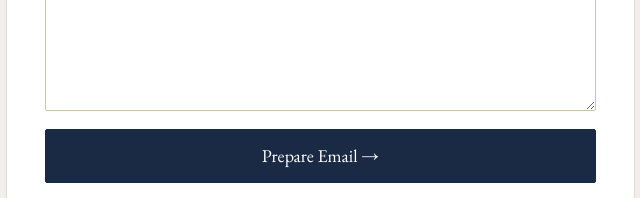
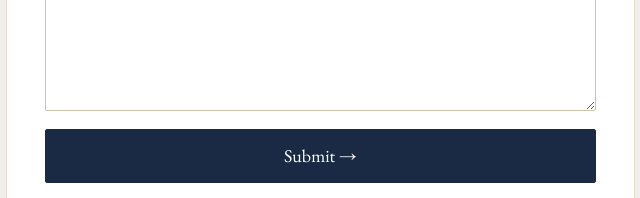
Before and after one commit to dev090/PrabhakarLaw, a plain HTML site: page contact.html in a window 1280 px wide. Shown: the part 1040-1238 px from the top of the page, 613-1253 px from the left. Drawn offline with nearby package versions, Linux system fonts and the light colour scheme.

Commit message:
Rename contact form button to Submit

```diff
--- a/contact.html
+++ b/contact.html
@@ -15,7 +15,7 @@
     <main id="main">
       <section class="page-hero"><div class="container page-hero__inner"><nav class="breadcrumb" aria-label="Breadcrumb"><a href="index.html">Home</a><span aria-hidden="true">›</span><span aria-current="page">Contact</span></nav><h1>Request a Consultation</h1><p>Have a question or want to discuss your matter? Contact us and we’ll get back to you shortly to arrange a consultation.</p></div></section>
       <section class="contact"><div class="container contact__grid"><div><h2>Get in touch</h2><p class="contact__intro">Consultations are available virtually or in person, by appointment.</p><div class="contact-list"><a class="contact-item" href="tel:+12268384444"><span class="contact-item__icon" aria-hidden="true">☎</span><span>+1 (226) 838-4444</span></a><div class="contact-item"><span class="contact-item__icon" aria-hidden="true">F</span><span>Fax: +1 (226) 400-2423</span></div><a class="contact-item" href="mailto:info@prabhakarlaw.com"><span class="contact-item__icon" aria-hidden="true">✉</span><span>info@prabhakarlaw.com</span></a><div class="contact-item"><span class="contact-item__icon" aria-hidden="true">⌖</span><span>Ontario, Canada</span></div></div></div>
-        <form class="contact-form" data-contact-form><div class="field"><label for="name">Full name *</label><input id="name" name="name" type="text" autocomplete="name" required /></div><div class="field"><label for="email">Email address *</label><input id="email" name="email" type="email" autocomplete="email" required /></div><div class="field"><label for="phone">Phone number (optional)</label><input id="phone" name="phone" type="tel" autocomplete="tel" /></div><div class="field"><label for="service">Service you’re interested in *</label><select id="service" name="service" required><option value="">Select a service</option><option>Immigration &amp; Citizenship</option><option>Wills &amp; Powers of Attorney</option><option>Notary Services</option><option>Something else</option></select></div><div class="field"><label for="message">Tell us briefly about your matter *</label><textarea id="message" name="message" required></textarea></div><button class="button" type="submit">Prepare Email →</button><div class="form-consent"><p>by clicking SUBMIT you consent to receiving SMS messages.</p><p>Messages and Data rates may apply. Message frequency will vary</p><p>Reply Help to get more assistance</p><p>Reply Stop to Opt-out of messaging</p></div><p class="form-status" role="status" data-form-status></p></form>
+        <form class="contact-form" data-contact-form><div class="field"><label for="name">Full name *</label><input id="name" name="name" type="text" autocomplete="name" required /></div><div class="field"><label for="email">Email address *</label><input id="email" name="email" type="email" autocomplete="email" required /></div><div class="field"><label for="phone">Phone number (optional)</label><input id="phone" name="phone" type="tel" autocomplete="tel" /></div><div class="field"><label for="service">Service you’re interested in *</label><select id="service" name="service" required><option value="">Select a service</option><option>Immigration &amp; Citizenship</option><option>Wills &amp; Powers of Attorney</option><option>Notary Services</option><option>Something else</option></select></div><div class="field"><label for="message">Tell us briefly about your matter *</label><textarea id="message" name="message" required></textarea></div><button class="button" type="submit">Submit →</button><div class="form-consent"><p>by clicking SUBMIT you consent to receiving SMS messages.</p><p>Messages and Data rates may apply. Message frequency will vary</p><p>Reply Help to get more assistance</p><p>Reply Stop to Opt-out of messaging</p></div><p class="form-status" role="status" data-form-status></p></form>
       </div></section>
     </main>
     <footer class="site-footer"><div class="container footer-main"><div class="footer-grid"><div><div class="footer-brand">PRABHAKAR LAW</div><div class="footer-subbrand">PROFESSIONAL CORPORATION</div><p class="footer-tagline">Barrister, Solicitor &amp; Notary Public · Ontario, Canada</p></div><div><span class="footer-heading">Services</span><div class="footer-links"><a href="index.html#immigration">Immigration &amp; Citizenship</a><a href="index.html#wills">Wills &amp; Powers of Attorney</a><a href="index.html#notary">Notary Services</a></div></div><div><span class="footer-heading">Contact</span><div class="footer-links"><a href="tel:+12268384444">+1 (226) 838-4444</a><span>Fax: +1 (226) 400-2423</span><a href="mailto:info@prabhakarlaw.com">info@prabhakarlaw.com</a><span>Ontario, Canada</span></div></div></div><p class="footer-privacy"><a href="privacy.html">Privacy.</a> No mobile information will be shared with third parties for marketing or promotional purposes.</p></div><div class="container footer-bottom"><span>The content of this website is for general information only and does not constitute legal advice.</span><span>© <span data-year></span> Prabhakar Law Professional Corporation</span></div></footer>
```
